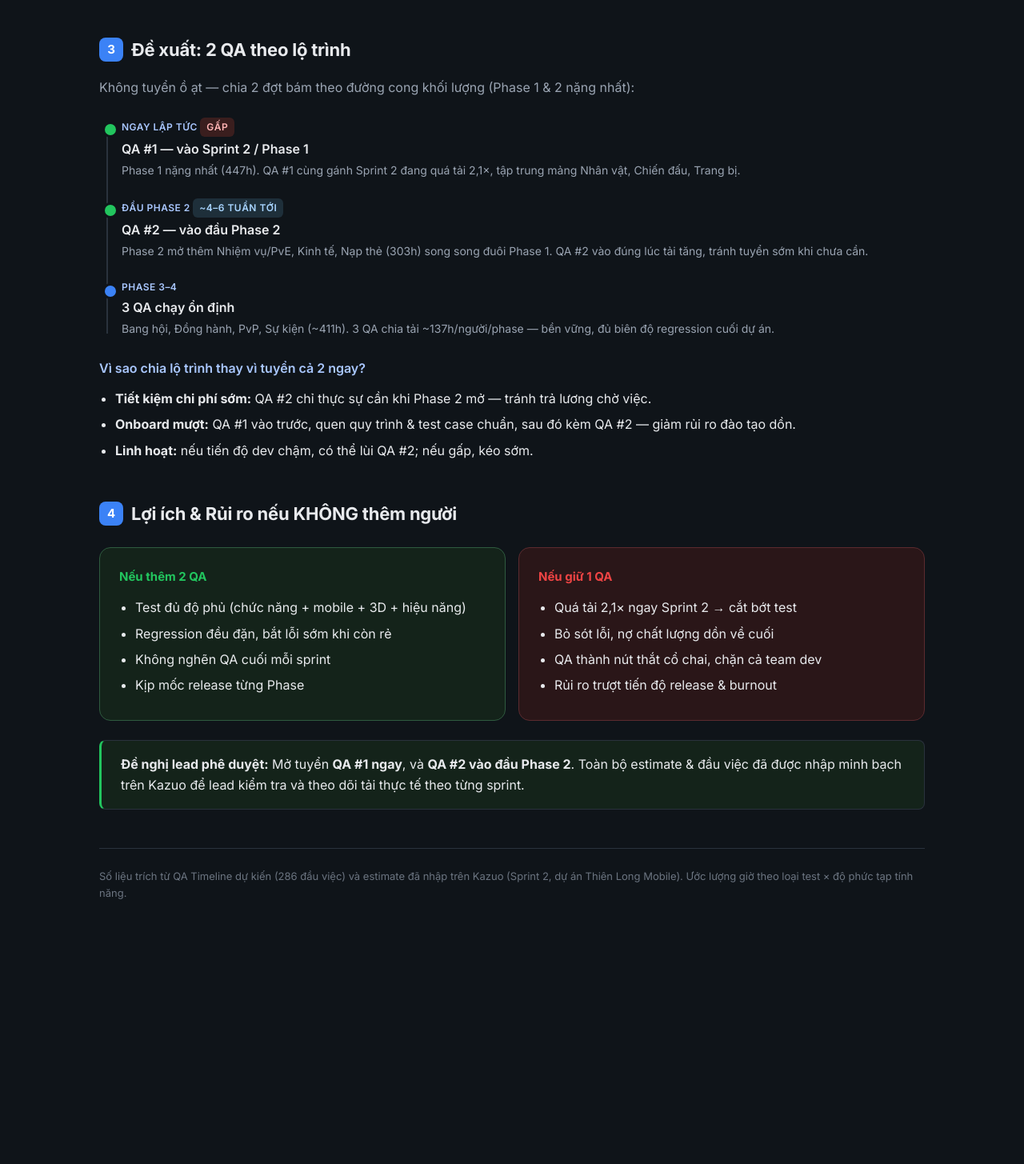
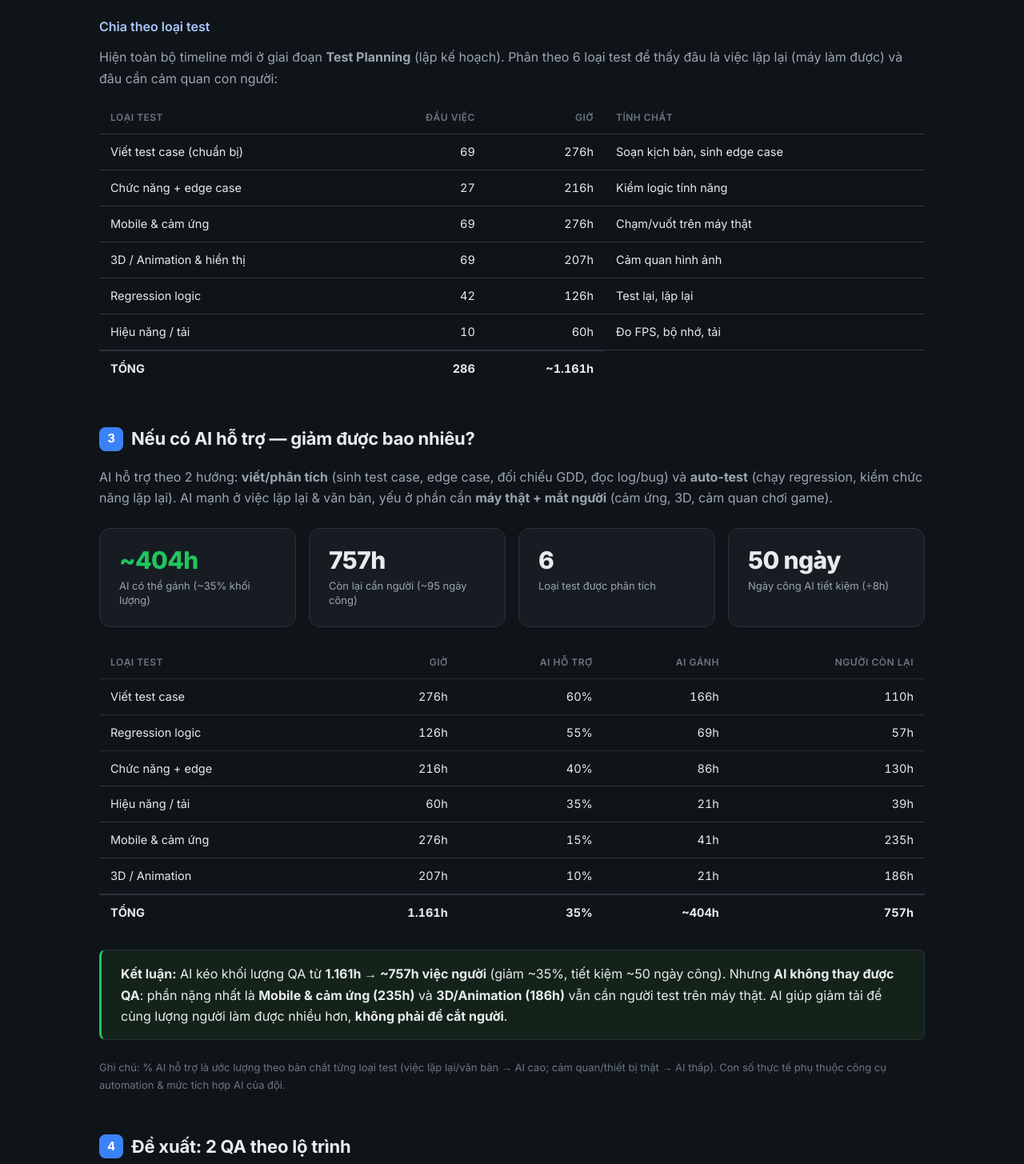
Before and after one commit to duong141001/kazuo-smitwork-tutorial, a website: page QA-kehoach/index.html in a window 1280 px wide. Shown: the part 1920-3375 px from the top of the page at 80% size. Before the commit the page ends 3095 px from the top, so only its background shows below. Drawn offline with Linux system fonts and the light colour scheme.

Commit message:
docs: add QA workload by test type + AI support analysis (35% offload)

```diff
--- a/QA-kehoach/index.html
+++ b/QA-kehoach/index.html
@@ -196,7 +196,50 @@
     </tbody>
   </table>
 
-  <h2><span class="num">3</span> Đề xuất: 2 QA theo lộ trình</h2>
+  <h3>Chia theo loại test</h3>
+  <p class="lead">Hiện toàn bộ timeline mới ở giai đoạn <b>Test Planning</b> (lập kế hoạch). Phân theo 6 loại test để thấy đâu là việc lặp lại (máy làm được) và đâu cần cảm quan con người:</p>
+  <table>
+    <thead><tr><th>Loại test</th><th class="num">Đầu việc</th><th class="num">Giờ</th><th>Tính chất</th></tr></thead>
+    <tbody>
+      <tr><td>Viết test case (chuẩn bị)</td><td class="num">69</td><td class="num">276h</td><td>Soạn kịch bản, sinh edge case</td></tr>
+      <tr><td>Chức năng + edge case</td><td class="num">27</td><td class="num">216h</td><td>Kiểm logic tính năng</td></tr>
+      <tr><td>Mobile &amp; cảm ứng</td><td class="num">69</td><td class="num">276h</td><td>Chạm/vuốt trên máy thật</td></tr>
+      <tr><td>3D / Animation &amp; hiển thị</td><td class="num">69</td><td class="num">207h</td><td>Cảm quan hình ảnh</td></tr>
+      <tr><td>Regression logic</td><td class="num">42</td><td class="num">126h</td><td>Test lại, lặp lại</td></tr>
+      <tr><td>Hiệu năng / tải</td><td class="num">10</td><td class="num">60h</td><td>Đo FPS, bộ nhớ, tải</td></tr>
+      <tr class="total"><td>TỔNG</td><td class="num">286</td><td class="num">~1.161h</td></tr>
+    </tbody>
+  </table>
+
+  <h2><span class="num">3</span> Nếu có AI hỗ trợ — giảm được bao nhiêu?</h2>
+  <p class="lead">AI hỗ trợ theo 2 hướng: <b>viết/phân tích</b> (sinh test case, edge case, đối chiếu GDD, đọc log/bug) và <b>auto-test</b> (chạy regression, kiểm chức năng lặp lại). AI mạnh ở việc lặp lại &amp; văn bản, yếu ở phần cần <b>máy thật + mắt người</b> (cảm ứng, 3D, cảm quan chơi game).</p>
+
+  <div class="kpis">
+    <div class="kpi"><div class="val ok">~404h</div><div class="label">AI có thể gánh (~35% khối lượng)</div></div>
+    <div class="kpi"><div class="val">757h</div><div class="label">Còn lại cần người (~95 ngày công)</div></div>
+    <div class="kpi"><div class="val">6</div><div class="label">Loại test được phân tích</div></div>
+    <div class="kpi"><div class="val">50 ngày</div><div class="label">Ngày công AI tiết kiệm (÷8h)</div></div>
+  </div>
+
+  <table>
+    <thead><tr><th>Loại test</th><th class="num">Giờ</th><th class="num">AI hỗ trợ</th><th class="num">AI gánh</th><th class="num">Người còn lại</th></tr></thead>
+    <tbody>
+      <tr><td>Viết test case</td><td class="num">276h</td><td class="num">60%</td><td class="num">166h</td><td class="num">110h</td></tr>
+      <tr><td>Regression logic</td><td class="num">126h</td><td class="num">55%</td><td class="num">69h</td><td class="num">57h</td></tr>
+      <tr><td>Chức năng + edge</td><td class="num">216h</td><td class="num">40%</td><td class="num">86h</td><td class="num">130h</td></tr>
+      <tr><td>Hiệu năng / tải</td><td class="num">60h</td><td class="num">35%</td><td class="num">21h</td><td class="num">39h</td></tr>
+      <tr><td>Mobile &amp; cảm ứng</td><td class="num">276h</td><td class="num">15%</td><td class="num">41h</td><td class="num">235h</td></tr>
+      <tr><td>3D / Animation</td><td class="num">207h</td><td class="num">10%</td><td class="num">21h</td><td class="num">186h</td></tr>
+      <tr class="total"><td>TỔNG</td><td class="num">1.161h</td><td class="num">35%</td><td class="num">~404h</td><td class="num">757h</td></tr>
+    </tbody>
+  </table>
+
+  <div class="callout ok">
+    <b>Kết luận:</b> AI kéo khối lượng QA từ <b>1.161h → ~757h việc người</b> (giảm ~35%, tiết kiệm ~50 ngày công). Nhưng <b>AI không thay được QA</b>: phần nặng nhất là <b>Mobile &amp; cảm ứng (235h)</b> và <b>3D/Animation (186h)</b> vẫn cần người test trên máy thật. AI giúp giảm tải để cùng lượng người làm được nhiều hơn, <b>không phải để cắt người</b>.
+  </div>
+  <p class="lead" style="font-size:13px;color:var(--faint)">Ghi chú: % AI hỗ trợ là ước lượng theo bản chất từng loại test (việc lặp lại/văn bản → AI cao; cảm quan/thiết bị thật → AI thấp). Con số thực tế phụ thuộc công cụ automation &amp; mức tích hợp AI của đội.</p>
+
+  <h2><span class="num">4</span> Đề xuất: 2 QA theo lộ trình</h2>
   <p class="lead">Không tuyển ồ ạt — chia 2 đợt bám theo đường cong khối lượng (Phase 1 &amp; 2 nặng nhất):</p>
 
   <div class="tl">
@@ -224,7 +267,7 @@
     <li><b>Linh hoạt:</b> nếu tiến độ dev chậm, có thể lùi QA #2; nếu gấp, kéo sớm.</li>
   </ul>
 
-  <h2><span class="num">4</span> Lợi ích &amp; Rủi ro nếu KHÔNG thêm người</h2>
+  <h2><span class="num">5</span> Lợi ích &amp; Rủi ro nếu KHÔNG thêm người</h2>
   <div class="cap">
     <div class="cap-card after">
       <h4 style="color:var(--ok)">Nếu thêm 2 QA</h4>
```
